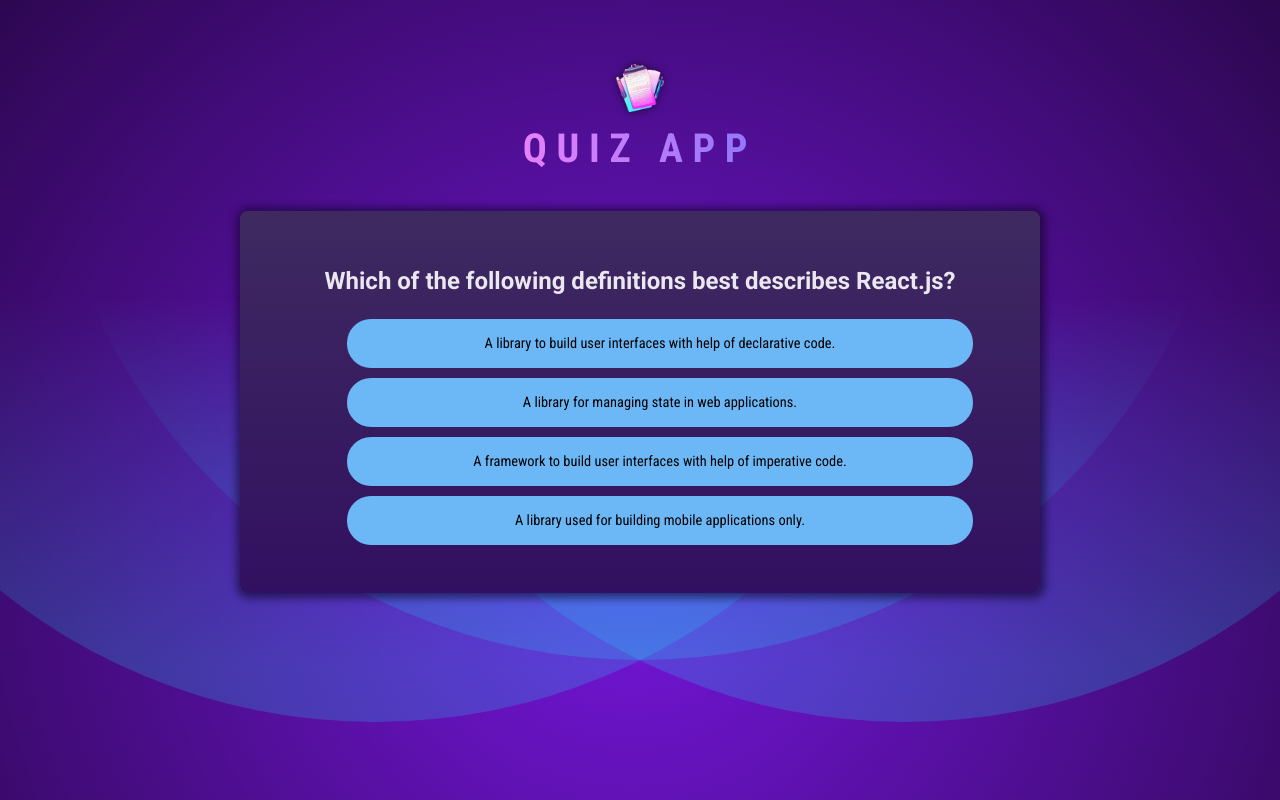
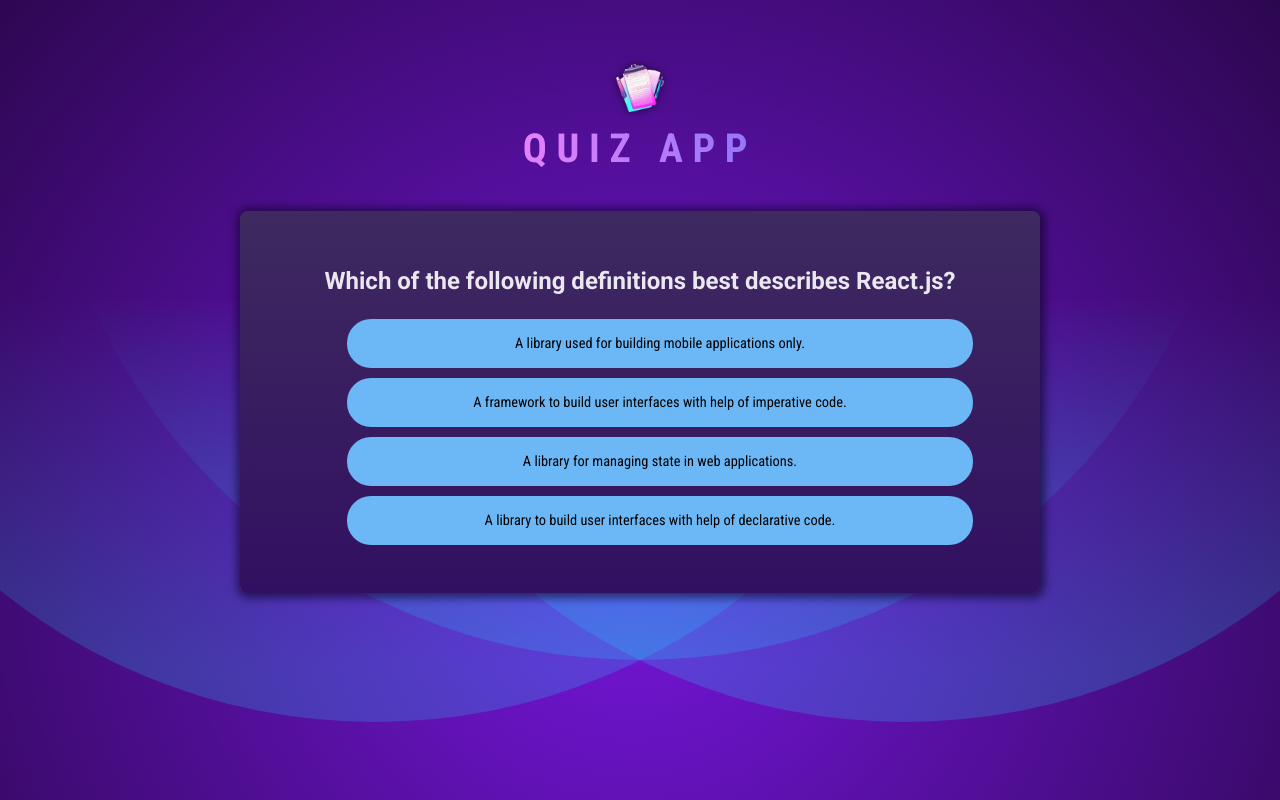
Before and after one commit to Viktoriia-Piskova/quiz-app, a React (Vite) app: page / in a window 1280 px wide. Built offline with nearby package versions, Linux system fonts and the light colour scheme.

Commit message:
Shuffling answers

```diff
--- a/src/components/Quiz.jsx
+++ b/src/components/Quiz.jsx
@@ -1,21 +1,36 @@
 import React, { useState } from "react";
+import quizComplete from "../assets/quiz-complete.png";
 import QUESTIONS from "../questions";
 
 const Quiz = () => {
   const [userAnswers, setUserAnswers] = useState([]);
   const activeQuestionIndex = userAnswers.length;
+  const quizIsComplete = activeQuestionIndex === QUESTIONS.length;
 
   function handleSelectAnswer(selectedAnswer) {
     setUserAnswers((prevState) => {
       return [...prevState, selectedAnswer];
     });
   }
+
+  if (quizIsComplete) {
+    return (
+      <div id="summary">
+        <img src={quizComplete} alt="Trophy Icon" />
+        <h2>Quiz Completed</h2>
+      </div>
+    );
+  }
+
+  const shuffledAnswers = [...QUESTIONS[activeQuestionIndex].answers];
+  shuffledAnswers.sort(() => Math.random() - 0.5);
+
   return (
     <div id="quiz">
       <div id="#question">
         <h2>{QUESTIONS[activeQuestionIndex].text}</h2>
         <ul id="#answers">
-          {QUESTIONS[activeQuestionIndex].answers.map((answer) => {
+          {shuffledAnswers.map((answer) => {
             return (
               <li className="answer" key={answer}>
                 <button onClick={() => handleSelectAnswer(answer)}>
```
